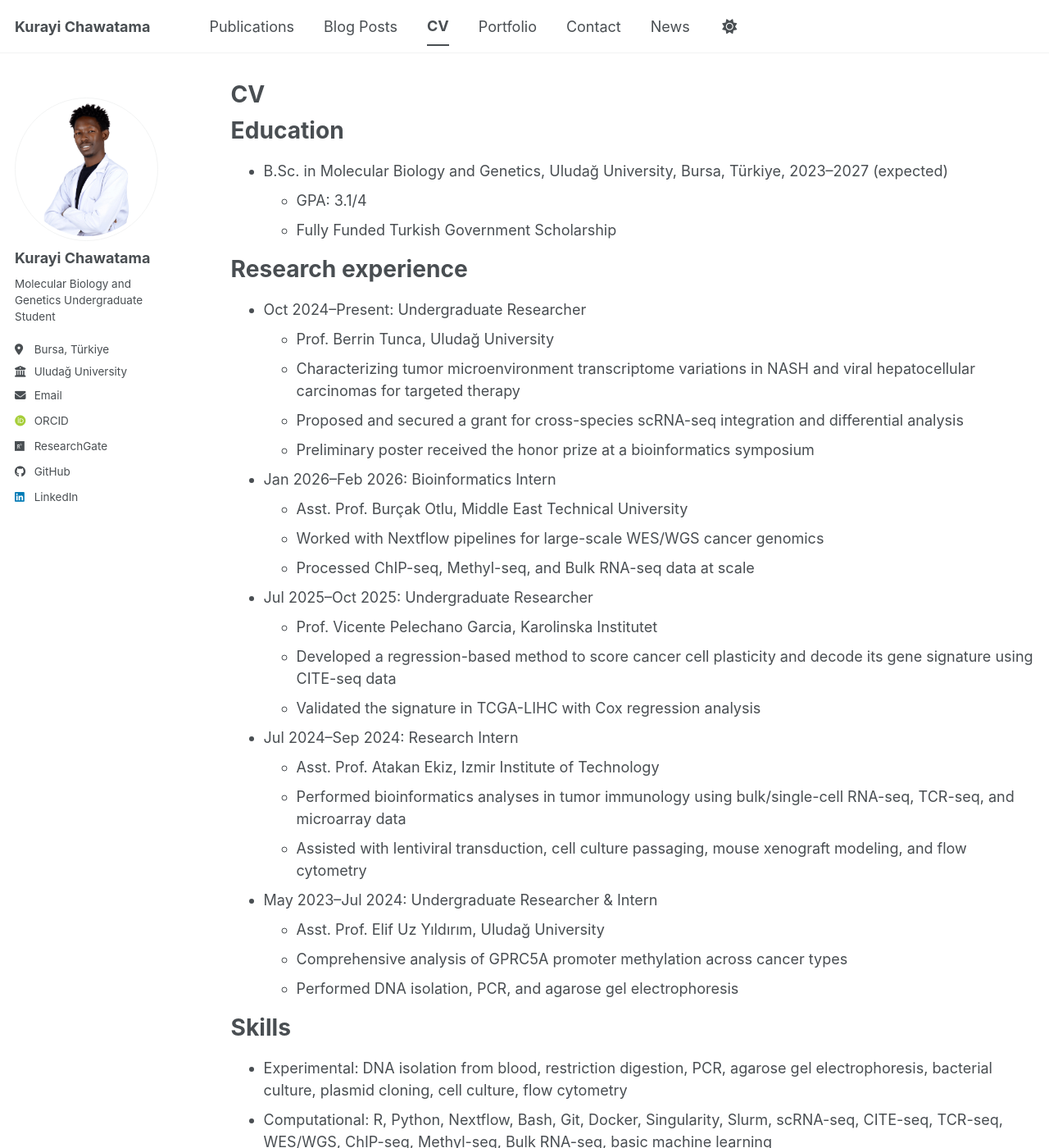
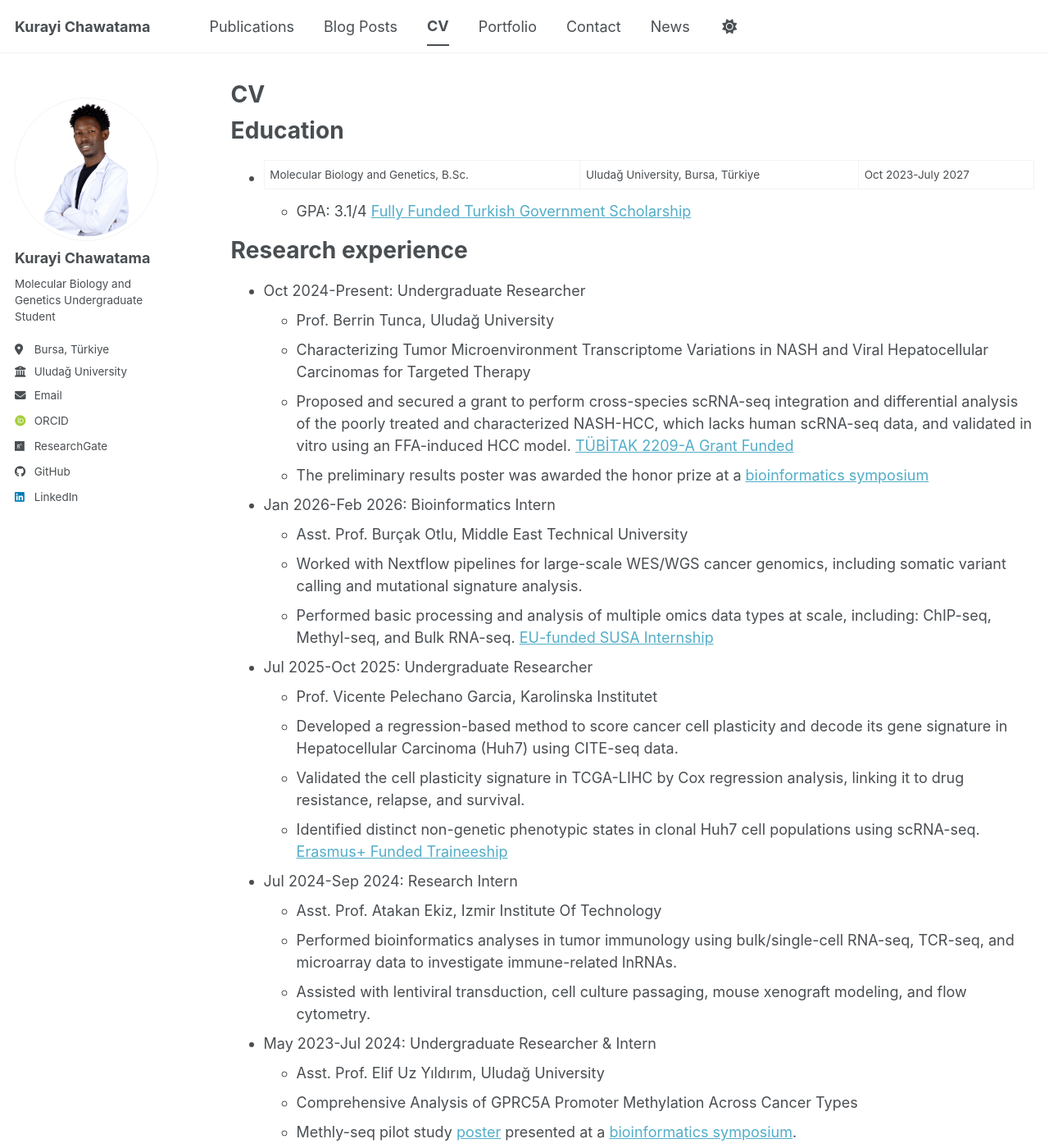
Before and after one commit to KurayiChawatama/kurayi-chawatama.github.io, a Jekyll site: the page built from _pages/cv.md, in a window 1280 px wide and 1400 px high. Shown: the whole window at 82% size. Built offline with Jekyll 4.4.1, drawn with Linux system fonts in a browser that asks for light colours; some web fonts are replaced; a script bundle is joined from its source files by our own code; library files that are not in the unit come from our copies; some of the changed text lies outside the part shown.

Commit message:
Refactor CV content for clarity and detail, enhancing descriptions of education and research experience

```diff
--- a/_pages/cv.md
+++ b/_pages/cv.md
@@ -11,60 +11,66 @@ redirect_from:
 
 Education
 ======
-* B.Sc. in Molecular Biology and Genetics, Uludağ University, Bursa, Türkiye, 2023–2027 (expected)
-  * GPA: 3.1/4
-  * Fully Funded Turkish Government Scholarship
+* Molecular Biology and Genetics, B.Sc. | Uludağ University, Bursa, Türkiye | Oct 2023-July 2027 |
+  * GPA: 3.1/4 [Fully Funded Turkish Government Scholarship](https://www.turkiyeburslari.gov.tr/)
 
 Research experience
 ======
-* Oct 2024–Present: Undergraduate Researcher
+* Oct 2024-Present: Undergraduate Researcher
   * Prof. Berrin Tunca, Uludağ University
-  * Characterizing tumor microenvironment transcriptome variations in NASH and viral hepatocellular carcinomas for targeted therapy
-  * Proposed and secured a grant for cross-species scRNA-seq integration and differential analysis
-  * Preliminary poster received the honor prize at a bioinformatics symposium
+  * Characterizing Tumor Microenvironment Transcriptome Variations in NASH and Viral Hepatocellular Carcinomas for Targeted Therapy
+  * Proposed and secured a grant to perform cross-species scRNA-seq integration and differential analysis of the poorly treated and characterized NASH-HCC, which lacks human scRNA-seq data, and validated in vitro using an FFA-induced HCC model. [TÜBİTAK 2209-A Grant Funded](https://tubitak.gov.tr/en/scholarships/lisans-onlisans/destek-programlari/2209-research-project-support-programme-undergraduate-students)
+  * The preliminary results poster was awarded the honor prize at a [bioinformatics symposium](https://hibit2025.medipol.edu.tr/)
 
-* Jan 2026–Feb 2026: Bioinformatics Intern
+* Jan 2026-Feb 2026: Bioinformatics Intern
   * Asst. Prof. Burçak Otlu, Middle East Technical University
-  * Worked with Nextflow pipelines for large-scale WES/WGS cancer genomics
-  * Processed ChIP-seq, Methyl-seq, and Bulk RNA-seq data at scale
+  * Worked with Nextflow pipelines for large-scale WES/WGS cancer genomics, including somatic variant calling and mutational signature analysis.
+  * Performed basic processing and analysis of multiple omics data types at scale, including: ChIP-seq, Methyl-seq, and Bulk RNA-seq. [EU-funded SUSA Internship](https://erasmus-plus.ec.europa.eu/opportunities/opportunities-for-individuals/students/traineeships-abroad-for-students)
 
-* Jul 2025–Oct 2025: Undergraduate Researcher
+* Jul 2025-Oct 2025: Undergraduate Researcher
   * Prof. Vicente Pelechano Garcia, Karolinska Institutet
-  * Developed a regression-based method to score cancer cell plasticity and decode its gene signature using CITE-seq data
-  * Validated the signature in TCGA-LIHC with Cox regression analysis
+  * Developed a regression-based method to score cancer cell plasticity and decode its gene signature in Hepatocellular Carcinoma (Huh7) using CITE-seq data.
+  * Validated the cell plasticity signature in TCGA-LIHC by Cox regression analysis, linking it to drug resistance, relapse, and survival.
+  * Identified distinct non-genetic phenotypic states in clonal Huh7 cell populations using scRNA-seq. [Erasmus+ Funded Traineeship](https://erasmus-plus.ec.europa.eu/opportunities/opportunities-for-individuals/students/traineeships-abroad-for-students)
 
-* Jul 2024–Sep 2024: Research Intern
-  * Asst. Prof. Atakan Ekiz, Izmir Institute of Technology
-  * Performed bioinformatics analyses in tumor immunology using bulk/single-cell RNA-seq, TCR-seq, and microarray data
-  * Assisted with lentiviral transduction, cell culture passaging, mouse xenograft modeling, and flow cytometry
+* Jul 2024-Sep 2024: Research Intern
+  * Asst. Prof. Atakan Ekiz, Izmir Institute Of Technology
+  * Performed bioinformatics analyses in tumor immunology using bulk/single-cell RNA-seq, TCR-seq, and microarray data to investigate immune-related lnRNAs.
+  * Assisted with lentiviral transduction, cell culture passaging, mouse xenograft modeling, and flow cytometry.
 
-* May 2023–Jul 2024: Undergraduate Researcher & Intern
+* May 2023-Jul 2024: Undergraduate Researcher & Intern
   * Asst. Prof. Elif Uz Yıldırım, Uludağ University
-  * Comprehensive analysis of GPRC5A promoter methylation across cancer types
-  * Performed DNA isolation, PCR, and agarose gel electrophoresis
+  * Comprehensive Analysis of GPRC5A Promoter Methylation Across Cancer Types
+  * Methly-seq pilot study [poster](https://www.researchgate.net/publication/374535049_Comprehensive_Analysis_of_Promoter_Methylation_Effects_on_the_GPRC5A_Methylation_Profile_Across_Various_Cancer_Types) presented at a [bioinformatics symposium](https://hibit2023.hacettepe.edu.tr/).
+  * Carried out routine molecular genetics techniques: DNA isolation, PCR, and Gel Electrophoresis.
 
-Skills
+Academic Societies & Networks
 ======
-* Experimental: DNA isolation from blood, restriction digestion, PCR, agarose gel electrophoresis, bacterial culture, plasmid cloning, cell culture, flow cytometry
-* Computational: R, Python, Nextflow, Bash, Git, Docker, Singularity, Slurm, scRNA-seq, CITE-seq, TCR-seq, WES/WGS, ChIP-seq, Methyl-seq, Bulk RNA-seq, basic machine learning
 
-Publications
+* Contributor & Core Team Member, nf-core (Mar 2025–Present)
+  * Contributed to the nf-core/scdownstream Single Cell RNA-seq pipeline by fixing runtime errors and developing [doublet detection modules](https://github.com/nf-core/scdownstream/pull/261).
+  * Authored documentation and a blog post on running nf-core pipelines in Google Colab as part of the [core outreach team](https://nf-co.re/governance#outreach).
+
+* Task Force Member, Young European Federation of Immunological Societies (yEFIS) (Oct 2024–Present)
+  * Organized a [webinar](https://www.linkedin.com/posts/y-efis_join-us-for-an-exciting-webinar-on-antigenic-activity-7438548852258934785-abes?utm_source=share&utm_medium=member_desktop&rcm=ACoAADXa6QQBrsSHxjXMefo65HwA85YT7Hk5Jhc) exploring immunoinformatics applications across industry and academia with the Immune Collaborators workgroup.
+
+* Outreach & Translation Team Leader, International Society for Computational Biology - RSG Türkiye (Jan 2024–Present)
+  * Organized a [scRNA-seq Hackathon](https://youtu.be/Q3HJGraN7D8?si=eUCfpJfdYxEVJ96q) and a careers Q&A panel with RSG Australia and coordinated the Türkiye local site of the nf-core hackathon in 2025 and 2026.
+  * Directed Turkish translation of bioinformatics learning resources to increase accessibility for students in Türkiye.
+
+* Science Team Leader, UluRover | Uludağ University Robotics Society (Nov 2022–Present)
+  * Led R&D for an [interplanetary rover](https://www.linkedin.com/posts/kurayi-chawatama_contrary-to-my-last-post-i-am-thrilled-to-activity-7221957382296223744-aP9r?utm_source=share&utm_medium=member_desktop) competing on simulated Martian surfaces.
+  * Integrated chemical & robotic modules into an [autonomous life detecting minilab](https://github.com/KurayiChawatama/Ulurover-Minilab).
+  * Helped pitch the project to multiple industry partners and secure over $10,000 in materials and sponsorships.
+  * Led the science team in an additional project that won best Presentation & Pitch at the 2025 [Teknofest Biotechnology Startup Idea Competition](https://www.teknofest.org/en/yarismalar/biotechnology-innovation-competition/), placing 5th/1400.
+
+References
 ======
-* No publications listed yet on the site.
-
-Talks and presentations
-======
-* Poster presentation on GPRC5A promoter methylation across cancer types
-* Poster presentation on tumor microenvironment transcriptome variations in NASH and viral hepatocellular carcinoma
-* Community talks, workshops, and translation activities through nf-core, yEFIS, and ISCB-RSG Türkiye
-
-Teaching
-======
-* No formal teaching appointments to list yet.
-
-Service and leadership
-======
-* Contributor & Core Team Member, nf-core
-* Task Force Member, Young European Federation of Immunological Societies (yEFIS)
-* Outreach & Translation Team Leader, International Society for Computational Biology - RSG Türkiye
-* Science Team Leader, UluRover | Uludağ University Robotics Society
+* Prof. Berrin Tunca, Uludağ University
+  * Email: btunca@uludag.edu.tr
+* Prof. Vicente Pelechano Garcia, Karolinska Institutet
+  * Email: vicent.pelechano@scilifelab.se
+* Asst. Prof. Atakan Ekiz, Izmir Institute Of Technology
+  * Email: atakanekiz@iyte.edu.tr
+* Dr. Matthias Zepper, Swedish National Genomics Infrastructure, Science For Life Laboratory
+  * Email: matthias.zepper@scilifelab.se
```
